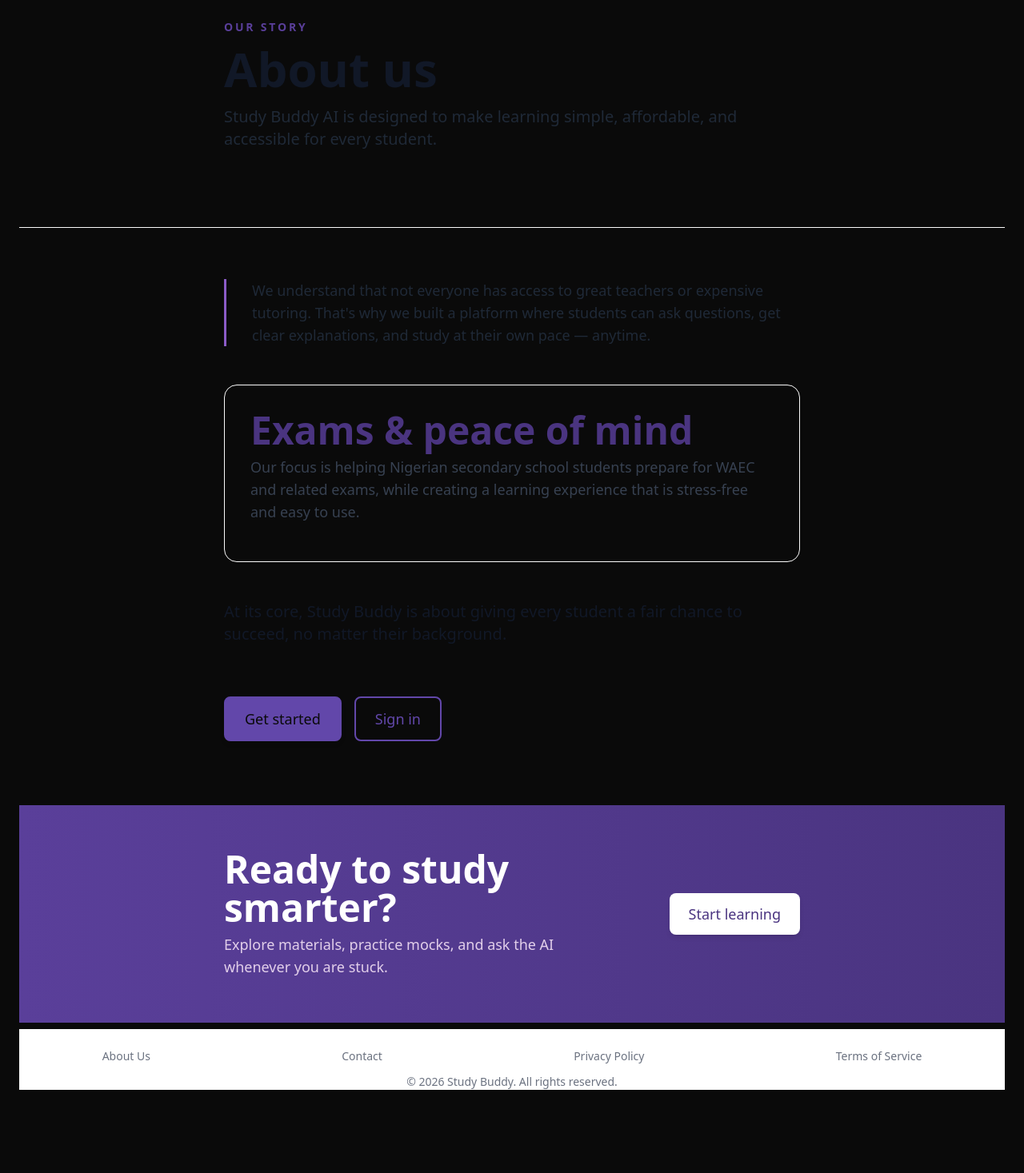
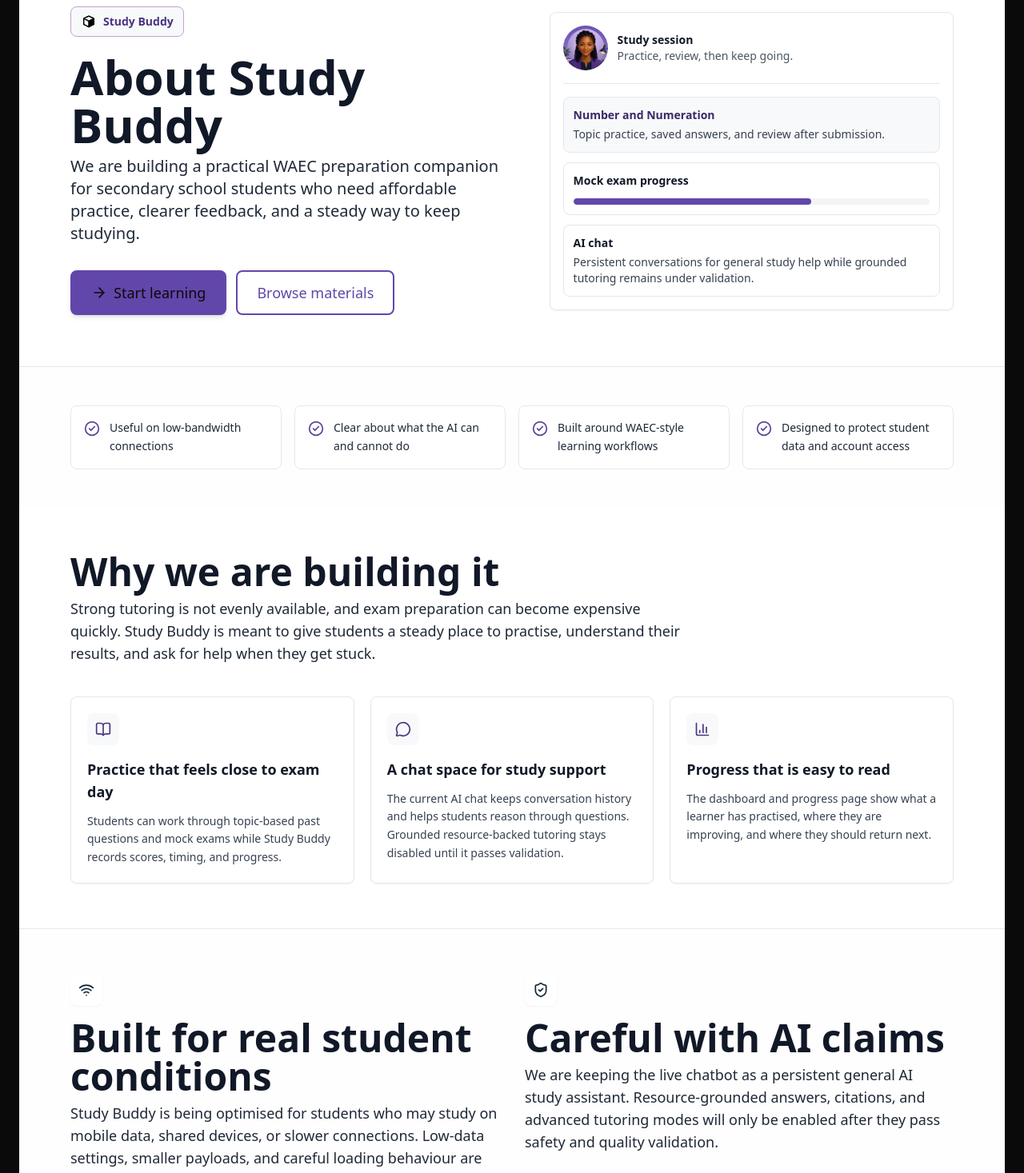
Before and after one commit to studybuddydevelopers/study-buddy-v2, a Next.js app: page /about-us in a window 1280 px wide. Shown: the part 140-1607 px from the top of the page at 80% size. Before the commit the page ends 1527 px from the top, so only its background shows below. Built offline with nearby package versions, Linux system fonts and the light colour scheme; no server answers.

Commit message:
feat(about-us): enhance study features
This update introduces new study areas and resources for users.

We have added components to improve user engagement and provide clearer pathways for studying.

Additionally, some outdated sections were removed to streamline the user experience.

```diff
--- a/app/about-us/page.tsx
+++ b/app/about-us/page.tsx
@@ -1,108 +1,248 @@
 import Link from "next/link";
+import {
+  ArrowRight,
+  BarChart3,
+  BookOpen,
+  CheckCircle2,
+  MessageCircle,
+  ShieldCheck,
+  Wifi,
+} from "lucide-react";
+import Button from "@/components/Button";
 import Heading1 from "@/components/Heading1";
 import Heading2 from "@/components/Heading2";
 import Paragraph from "@/components/Paragraph";
-import Button from "@/components/Button";
+import Image from "@/components/Image";
+
+const productAreas = [
+  {
+    title: "Practice that feels close to exam day",
+    description:
+      "Students can work through topic-based past questions and mock exams while Study Buddy records scores, timing, and progress.",
+    icon: BookOpen,
+  },
+  {
+    title: "A chat space for study support",
+    description:
+      "The current AI chat keeps conversation history and helps students reason through questions. Grounded resource-backed tutoring stays disabled until it passes validation.",
+    icon: MessageCircle,
+  },
+  {
+    title: "Progress that is easy to read",
+    description:
+      "The dashboard and progress page show what a learner has practised, where they are improving, and where they should return next.",
+    icon: BarChart3,
+  },
+];
+
+const principles = [
+  "Useful on low-bandwidth connections",
+  "Clear about what the AI can and cannot do",
+  "Built around WAEC-style learning workflows",
+  "Designed to protect student data and account access",
+];
 
 export default function AboutUsPage() {
   return (
     <main className="flex-1 w-full">
-      <section className="relative overflow-hidden border-b border-accent-200">
-        <div
-          className="pointer-events-none absolute -right-24 -top-24 h-96 w-96 rounded-full bg-primary-200/40 blur-3xl"
-          aria-hidden
+      <section className="border-b border-gray-200 bg-white">
+        <div className="mx-auto grid max-w-6xl gap-10 px-6 py-14 lg:grid-cols-[1.05fr_0.95fr] lg:items-center lg:py-16">
+          <div className="max-w-3xl">
+            <div className="mb-5 inline-flex items-center gap-2 rounded-lg border border-primary-200 bg-primary-50 px-3 py-2 text-sm font-semibold text-primary-700">
+              <Image
+                src="/logo-icon.svg"
+                alt=""
+                className="!h-5 !w-5"
+                width={20}
+                height={20}
+                sizes="20px"
+                widths={[20, 40]}
               />
-        <div
-          className="pointer-events-none absolute -left-32 top-1/2 h-72 w-72 -translate-y-1/2 rounded-full bg-secondary-200/50 blur-3xl"
-          aria-hidden
-        />
-        <div className="relative mx-auto max-w-3xl px-6 py-16 md:py-20">
-          <p className="text-sm font-semibold uppercase tracking-[0.2em] text-primary-600 mb-3">
-            Our story
-          </p>
-          <Heading1 gutter="sm">About us</Heading1>
+              Study Buddy
+            </div>
+            <Heading1 gutter="sm">About Study Buddy</Heading1>
             <Paragraph
               size="lg"
               weight="medium"
-            className="text-gray-800 max-w-2xl mt-4 leading-relaxed"
+              className="max-w-2xl leading-relaxed text-gray-800"
             >
-            Study Buddy AI is designed to make learning simple, affordable, and
-            accessible for every student.
+              We are building a practical WAEC preparation companion for
+              secondary school students who need affordable practice, clearer
+              feedback, and a steady way to keep studying.
             </Paragraph>
-        </div>
-      </section>
-
-      <div className="mx-auto max-w-3xl px-6 py-14 md:py-16 space-y-12">
-        <article className="relative pl-5 md:pl-8 border-l-[3px] border-primary-400">
-          <Paragraph className="text-gray-700 leading-relaxed text-lg">
-            We understand that not everyone has access to great teachers or
-            expensive tutoring. That&apos;s why we built a platform where
-            students can ask questions, get clear explanations, and study at
-            their own pace — anytime.
-          </Paragraph>
-        </article>
-
-        <article className="rounded-2xl border border-accent-200 bg-accent-50/80 p-6 md:p-8 shadow-sm">
-          <Heading2 size="md" gutter="sm" className="text-primary-700">
-            Exams &amp; peace of mind
-          </Heading2>
-          <Paragraph variant="muted" className="leading-relaxed text-base">
-            Our focus is helping Nigerian secondary school students prepare for
-            WAEC and related exams, while creating a learning experience that is
-            stress-free and easy to use.
-          </Paragraph>
-        </article>
-
-        <article className="text-center md:text-left">
-          <Paragraph
+            <div className="mt-8 flex flex-col gap-3 sm:flex-row">
+              <Link href="/sign-up">
+                <Button
+                  variant="primary"
                   size="lg"
-            weight="medium"
-            className="text-gray-900 leading-relaxed max-w-2xl mx-auto md:mx-0"
+                  className="w-full sm:w-auto"
+                  icon={<ArrowRight className="h-5 w-5" aria-hidden="true" />}
                 >
-            At its core, Study Buddy is about giving every student a fair chance
-            to succeed, no matter their background.
-          </Paragraph>
-        </article>
-
-        <div className="flex flex-col sm:flex-row gap-3 sm:gap-4 pt-4">
-          <Link href="/sign-up">
-            <Button variant="primary" size="lg" className="w-full sm:w-auto">
-              Get started
+                  Start learning
                 </Button>
               </Link>
-          <Link href="/login">
+              <Link href="/materials">
                 <Button variant="outline" size="lg" className="w-full sm:w-auto">
-              Sign in
+                  Browse materials
                 </Button>
               </Link>
             </div>
           </div>
 
-      <section
-        className="mt-4 bg-gradient-to-r from-primary-600 to-primary-700 text-white"
-        aria-label="Call to action"
+          <div className="rounded-lg border border-gray-200 bg-white p-4 shadow-sm">
+            <div>
+              <div className="mb-4 flex items-center gap-3 border-b border-gray-200 pb-4">
+                <Image
+                  src="/images/ai-tutor-avatar.png"
+                  alt="Study Buddy AI tutor avatar"
+                  rounded="full"
+                  className="!h-14 !w-14 shrink-0 object-cover"
+                  width={56}
+                  height={56}
+                  sizes="56px"
+                  widths={[56, 112]}
+                />
+                <div>
+                  <p className="text-sm font-semibold text-gray-900">
+                    Study session
+                  </p>
+                  <p className="text-sm text-gray-600">
+                    Practice, review, then keep going.
+                  </p>
+                </div>
+              </div>
+              <div className="space-y-3">
+                <div className="rounded-lg border border-gray-200 bg-primary-50 p-3">
+                  <p className="text-sm font-semibold text-primary-800">
+                    Number and Numeration
+                  </p>
+                  <p className="mt-1 text-sm text-gray-700">
+                    Topic practice, saved answers, and review after submission.
+                  </p>
+                </div>
+                <div className="rounded-lg border border-gray-200 bg-white p-3">
+                  <p className="text-sm font-semibold text-gray-900">
+                    Mock exam progress
+                  </p>
+                  <div className="mt-3 h-2 overflow-hidden rounded-full bg-gray-100">
+                    <div className="h-full w-2/3 rounded-full bg-primary-500" />
+                  </div>
+                </div>
+                <div className="rounded-lg border border-gray-200 bg-white p-3">
+                  <p className="text-sm font-semibold text-gray-900">
+                    AI chat
+                  </p>
+                  <p className="mt-1 text-sm text-gray-700">
+                    Persistent conversations for general study help while
+                    grounded tutoring remains under validation.
+                  </p>
+                </div>
+              </div>
+            </div>
+          </div>
+        </div>
+      </section>
+
+      <section className="bg-accent-50">
+        <div className="mx-auto max-w-6xl px-6 py-12">
+          <div className="grid gap-4 md:grid-cols-4">
+            {principles.map((principle) => (
+              <div
+                key={principle}
+                className="flex items-start gap-3 rounded-lg border border-gray-200 bg-white p-4"
               >
-        <div className="mx-auto max-w-3xl px-6 py-12 md:py-14 flex flex-col md:flex-row md:items-center md:justify-between gap-6">
-          <div>
-            <Heading2
-              color="foreground"
-              className="!text-white mb-2"
-              gutter="none"
-            >
-              Ready to study smarter?
-            </Heading2>
-            <Paragraph gutter="none" className="text-primary-100 max-w-md">
-              Explore materials, practice mocks, and ask the AI whenever you are
-              stuck.
+                <CheckCircle2
+                  className="mt-0.5 h-5 w-5 shrink-0 text-primary-600"
+                  aria-hidden="true"
+                />
+                <p className="text-sm font-medium leading-relaxed text-gray-800">
+                  {principle}
+                </p>
+              </div>
+            ))}
+          </div>
+        </div>
+      </section>
+
+      <section className="bg-white">
+        <div className="mx-auto max-w-6xl px-6 py-14">
+          <div className="max-w-3xl">
+            <Heading2 gutter="sm">Why we are building it</Heading2>
+            <Paragraph className="leading-relaxed text-gray-700">
+              Strong tutoring is not evenly available, and exam preparation can
+              become expensive quickly. Study Buddy is meant to give students a
+              steady place to practise, understand their results, and ask for
+              help when they get stuck.
             </Paragraph>
           </div>
-          <Link href="/sign-up" className="shrink-0">
+
+          <div className="mt-10 grid gap-5 lg:grid-cols-3">
+            {productAreas.map(({ title, description, icon: Icon }) => (
+              <article
+                key={title}
+                className="rounded-lg border border-gray-200 bg-white p-5 shadow-sm"
+              >
+                <div className="mb-4 inline-flex h-10 w-10 items-center justify-center rounded-lg bg-primary-50 text-primary-700">
+                  <Icon className="h-5 w-5" aria-hidden="true" />
+                </div>
+                <h3 className="text-lg font-bold text-gray-900">{title}</h3>
+                <p className="mt-3 text-sm leading-relaxed text-gray-700">
+                  {description}
+                </p>
+              </article>
+            ))}
+          </div>
+        </div>
+      </section>
+
+      <section className="border-y border-gray-200 bg-accent-50">
+        <div className="mx-auto grid max-w-6xl gap-8 px-6 py-14 lg:grid-cols-2">
+          <div>
+            <div className="mb-4 inline-flex h-10 w-10 items-center justify-center rounded-lg bg-white text-secondary-600 shadow-sm">
+              <Wifi className="h-5 w-5" aria-hidden="true" />
+            </div>
+            <Heading2 gutter="sm">Built for real student conditions</Heading2>
+            <Paragraph className="leading-relaxed text-gray-700">
+              Study Buddy is being optimised for students who may study on
+              mobile data, shared devices, or slower connections. Low-data
+              settings, smaller payloads, and careful loading behaviour are part
+              of the product direction.
+            </Paragraph>
+          </div>
+          <div>
+            <div className="mb-4 inline-flex h-10 w-10 items-center justify-center rounded-lg bg-white text-secondary-600 shadow-sm">
+              <ShieldCheck className="h-5 w-5" aria-hidden="true" />
+            </div>
+            <Heading2 gutter="sm">Careful with AI claims</Heading2>
+            <Paragraph className="leading-relaxed text-gray-700">
+              We are keeping the live chatbot as a persistent general AI study
+              assistant. Resource-grounded answers, citations, and advanced
+              tutoring modes will only be enabled after they pass safety and
+              quality validation.
+            </Paragraph>
+          </div>
+        </div>
+      </section>
+
+      <section className="bg-secondary-500 text-white">
+        <div className="mx-auto flex max-w-6xl flex-col gap-6 px-6 py-12 md:flex-row md:items-center md:justify-between">
+          <div className="max-w-2xl">
+            <Heading2 gutter="sm" className="!text-white">
+              Keep building better study habits.
+            </Heading2>
+            <Paragraph gutter="none" className="text-secondary-100">
+              Start with a topic, take a mock exam, or open chat when you need a
+              clearer explanation.
+            </Paragraph>
+          </div>
+          <Link href="/dashboard" className="shrink-0">
             <Button
               variant="secondary"
               size="lg"
-              className="bg-white text-primary-700 hover:bg-primary-50 border-0"
+              className="border border-white bg-white text-secondary-700 hover:bg-secondary-100"
+              icon={<ArrowRight className="h-5 w-5" aria-hidden="true" />}
             >
-              Start learning
+              Go to dashboard
             </Button>
           </Link>
         </div>
```
Lines whose indentation alone changed are shown as unchanged.
